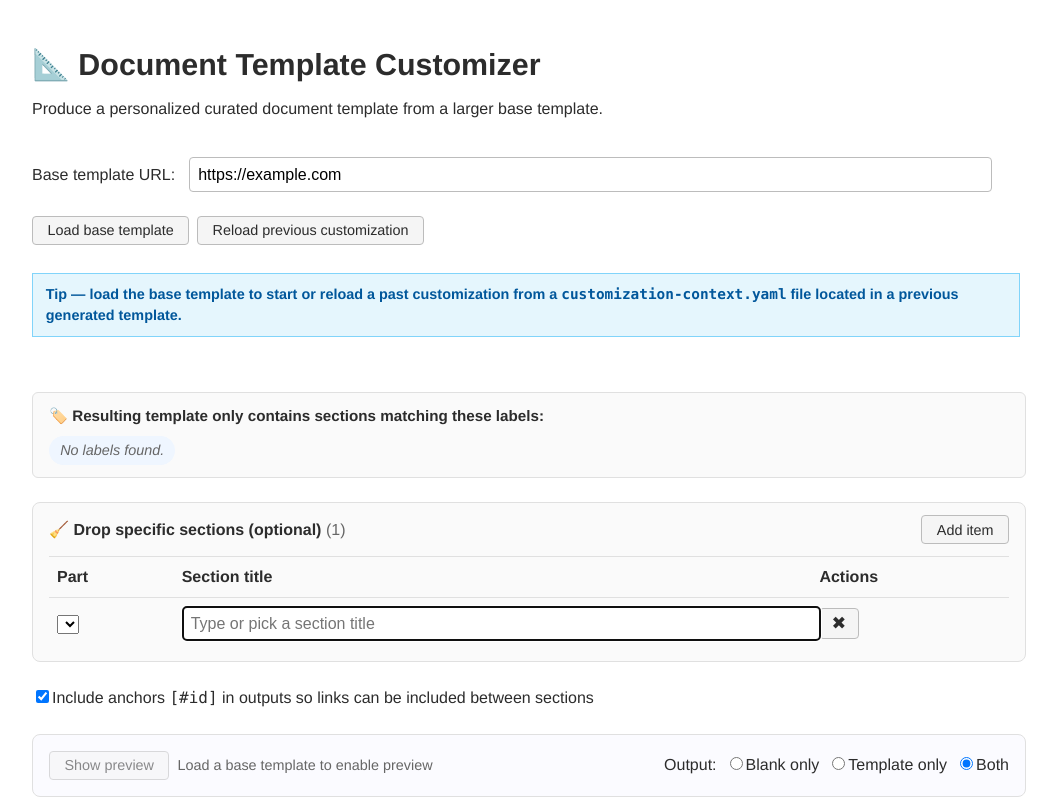
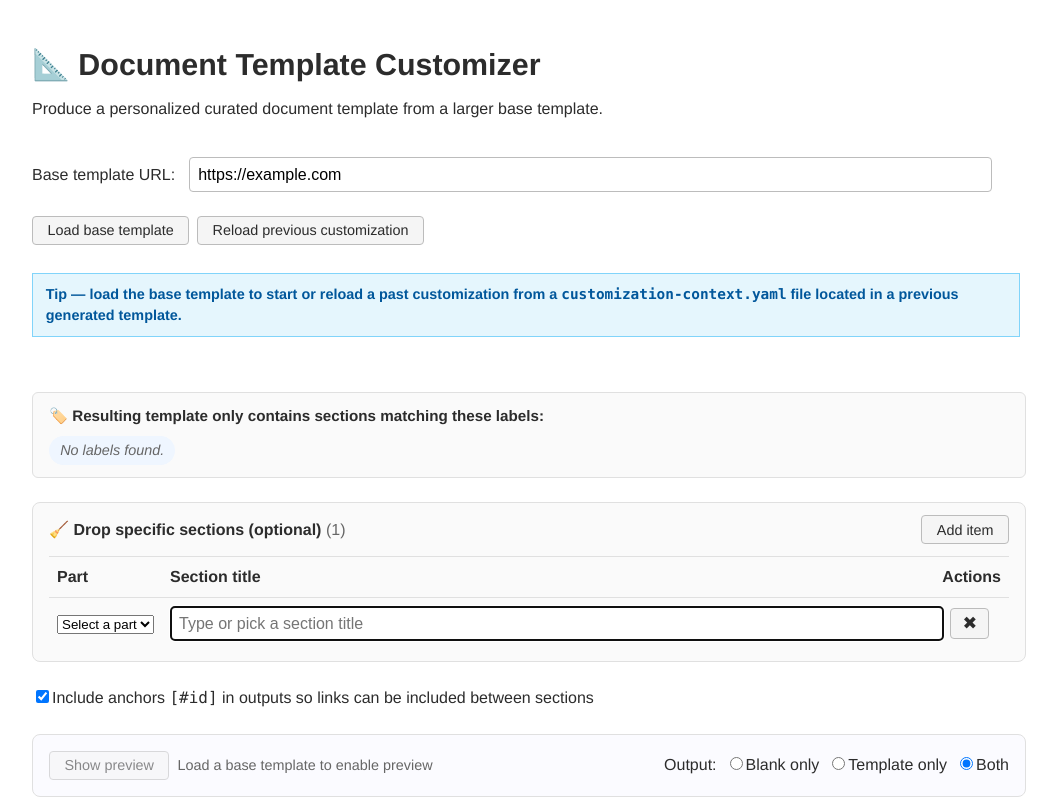
Before and after one commit to bflorat/document-template-customizer, a React (Vite) app: page / in a window 1280 px wide. Both pictures are taken after typing "https://example.com" into the empty fields and a click on the button "Add item". Shown: the top 800 px of the page, without its empty margins (128-1185 px from the left). Built offline with nearby package versions, Linux system fonts and the light colour scheme.

Commit message:
ux(drop-rules): ensure part select shows placeholder and add spacing before remove button\n\n- Add 'Select a part' placeholder when empty\n- Make section cell flex to keep space\n- Add left padding on actions cell

```diff
--- a/src/App.css
+++ b/src/App.css
@@ -394,6 +394,16 @@ header h1 {
   text-align: left;
 }
 
+.drop-rules-table td.section-cell {
+  width: 100%;
+}
+
+.drop-rules-table td.drop-actions {
+  width: 1%;
+  white-space: nowrap;
+  padding-left: 1rem; /* extra space between selector and remove button */
+}
+
 .muted { color: var(--muted); font-weight: 500; }
 
 @keyframes rowFlash {
--- a/src/App.tsx
+++ b/src/App.tsx
@@ -576,6 +576,9 @@ const App = () => {
                             value={rule.partFile}
                             onChange={e => handleChangeRulePart(rule.id, e.target.value)}
                           >
+                            {(!rule.partFile) ? (
+                              <option value="" disabled>Select a part</option>
+                            ) : null}
                             {parts.map(file => (
                               <option key={file} value={file}>
                                 {partNamesByFile[file] ?? file}
@@ -583,7 +586,7 @@ const App = () => {
                             ))}
                           </select>
                         </td>
-                        <td>
+                        <td className="section-cell">
                           <SectionTreeCombo
                             items={treeItems}
                             value={rule.sectionTitle}
@@ -593,7 +596,7 @@ const App = () => {
                             placeholder="Type or pick a section title"
                           />
                         </td>
-                        <td>
+                        <td className="drop-actions">
                           <button type="button" className="secondary-action icon-only" onClick={() => handleRemoveDropRule(rule.id)} title="Remove">
                             ✖
                           </button>
```
